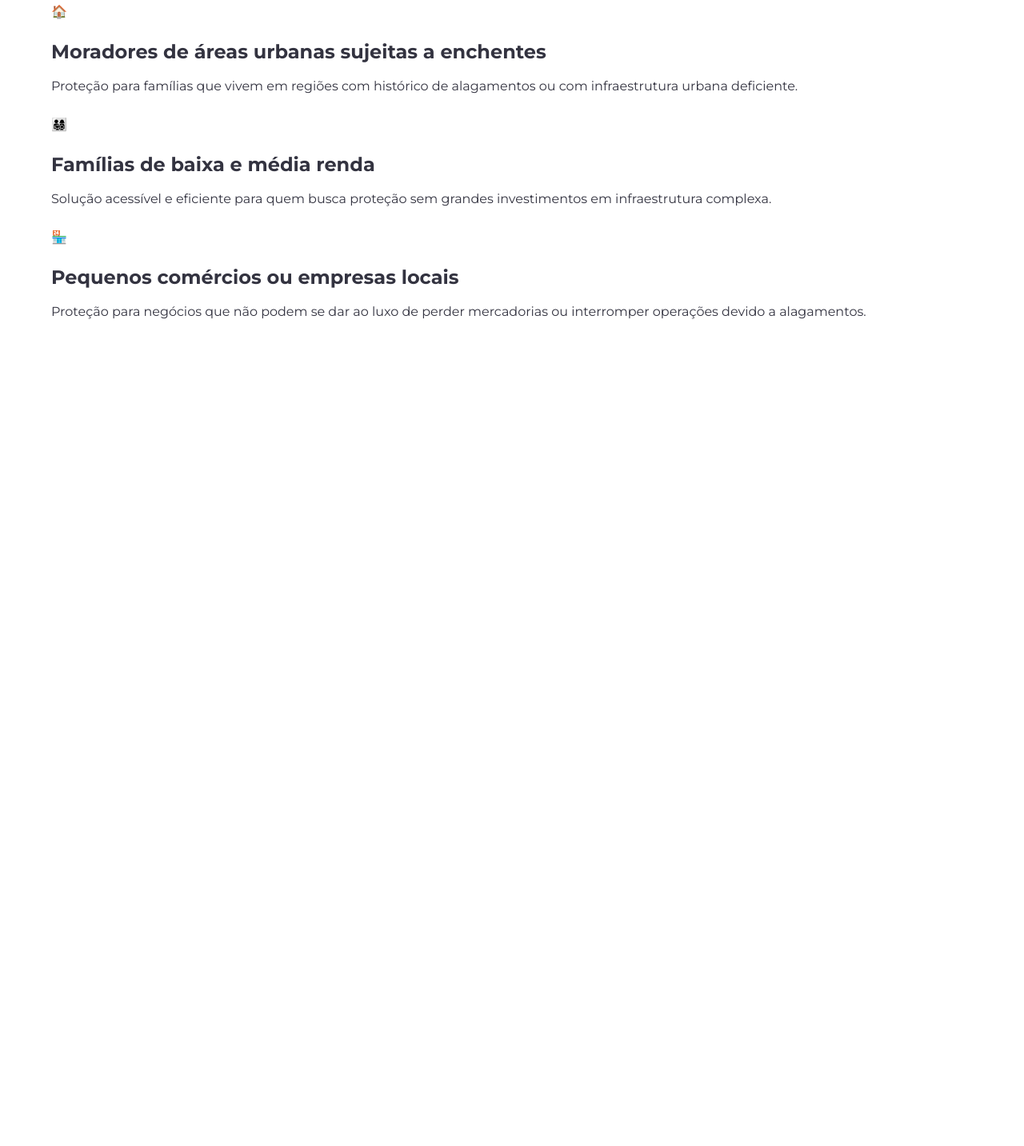
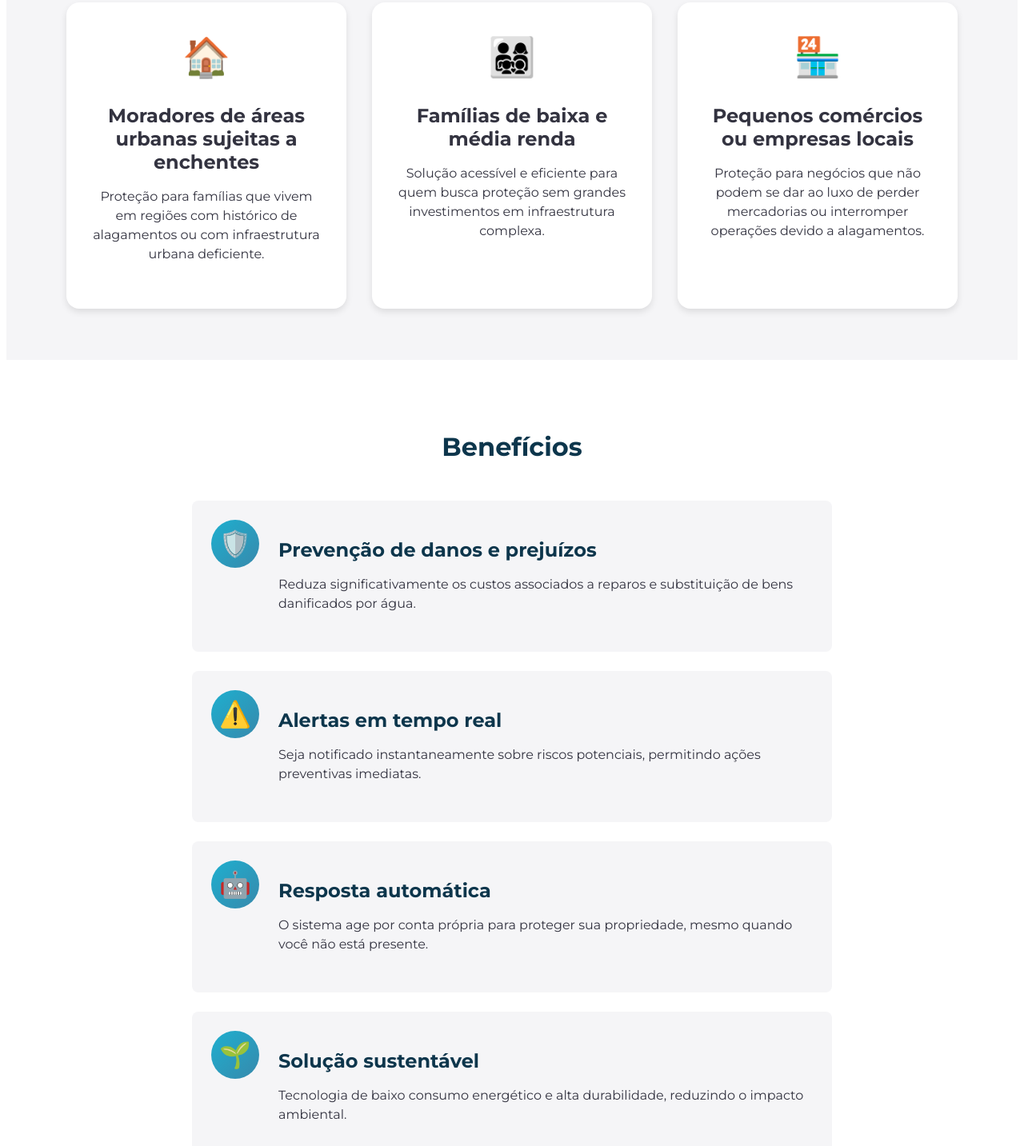
Before and after one commit to HugoCCruz/GS--Front-Web, a plain HTML site: page index.html in a window 1280 px wide. Shown: the part 2859-4292 px from the top of the page at 80% size. Before the commit the page ends 3357 px from the top, so only its background shows below. Drawn offline with Linux system fonts and the light colour scheme; files that its build step writes are made by us from their sources.

Commit message:
Criação das Seções 4 e 5

```diff
--- a/index.html
+++ b/index.html
@@ -170,6 +170,51 @@
         </div>
       </div>
     </section>
+    <!-- Seção 5: Benefícios -->
+    <section id="benefits" class="section benefits">
+      <div class="container">
+        <h2 class="section-title">Benefícios</h2>
+        <div class="benefits-content">
+          <div class="benefits-list">
+            <div class="benefit-item fade-in">
+              <div class="benefit-icon prevention-icon">🛡️</div>
+              <div class="benefit-info">
+                <h3>Prevenção de danos e prejuízos</h3>
+                <p>Reduza significativamente os custos associados a reparos e substituição de bens danificados por água.</p>
+              </div>
+            </div>
+            <div class="benefit-item fade-in">
+              <div class="benefit-icon alerts-icon">⚠️</div>
+              <div class="benefit-info">
+                <h3>Alertas em tempo real</h3>
+                <p>Seja notificado instantaneamente sobre riscos potenciais, permitindo ações preventivas imediatas.</p>
+              </div>
+            </div>
+            <div class="benefit-item fade-in">
+              <div class="benefit-icon response-icon">🤖</div>
+              <div class="benefit-info">
+                <h3>Resposta automática</h3>
+                <p>O sistema age por conta própria para proteger sua propriedade, mesmo quando você não está presente.</p>
+              </div>
+            </div>
+            <div class="benefit-item fade-in">
+              <div class="benefit-icon sustainable-icon">🌱</div>
+              <div class="benefit-info">
+                <h3>Solução sustentável</h3>
+                <p>Tecnologia de baixo consumo energético e alta durabilidade, reduzindo o impacto ambiental.</p>
+              </div>
+            </div>
+            <div class="benefit-item fade-in">
+              <div class="benefit-icon social-icon">🤝</div>
+              <div class="benefit-info">
+                <h3>Impacto social positivo</h3>
+                <p>Contribua para comunidades mais resilientes e preparadas para enfrentar desafios climáticos.</p>
+              </div>
+            </div>
+          </div>
+        </div>
+      </div>
+    </section>
 
   </main>
 </body>
--- a/src/css/style.css
+++ b/src/css/style.css
@@ -372,3 +372,75 @@ body {
   font-weight: 600;
   text-align: center;
 }
+/* Seção público-alvo */
+.audience {
+  background-color: var(--neutral-light);
+}
+
+.audience-cards {
+  display: flex;
+  gap: var(--space-lg);
+  justify-content: center;
+}
+
+.audience-card {
+  flex: 1;
+  max-width: 350px;
+  background-color: var(--neutral-white);
+  padding: var(--space-lg);
+  border-radius: var(--radius-lg);
+  text-align: center;
+  box-shadow: var(--shadow-md);
+  transition: transform var(--transition-medium), box-shadow var(--transition-medium);
+}
+
+.audience-card:hover {
+  transform: translateY(-10px);
+  box-shadow: var(--shadow-lg);
+}
+
+.audience-icon {
+  font-size: 3rem;
+  margin-bottom: var(--space-md);
+}
+
+/* Seção benefícios */
+.benefits-list {
+  display: flex;
+  flex-direction: column;
+  gap: var(--space-md);
+  max-width: 800px;
+  margin: 0 auto;
+}
+
+.benefit-item {
+  display: flex;
+  gap: var(--space-md);
+  align-items: flex-start;
+  padding: var(--space-md);
+  background-color: var(--neutral-light);
+  border-radius: var(--radius-md);
+  transition: transform var(--transition-medium);
+}
+
+.benefit-item:hover {
+  transform: translateX(10px);
+}
+
+.benefit-icon {
+  font-size: 2rem;
+  width: 60px;
+  height: 60px;
+  display: flex;
+  align-items: center;
+  justify-content: center;
+  background: linear-gradient(135deg, var(--accent-light), var(--accent-medium));
+  border-radius: 50%;
+  color: var(--neutral-white);
+  flex-shrink: 0;
+}
+
+.benefit-info h3 {
+  margin-bottom: var(--space-xs);
+  color: var(--primary-dark);
+}
```
